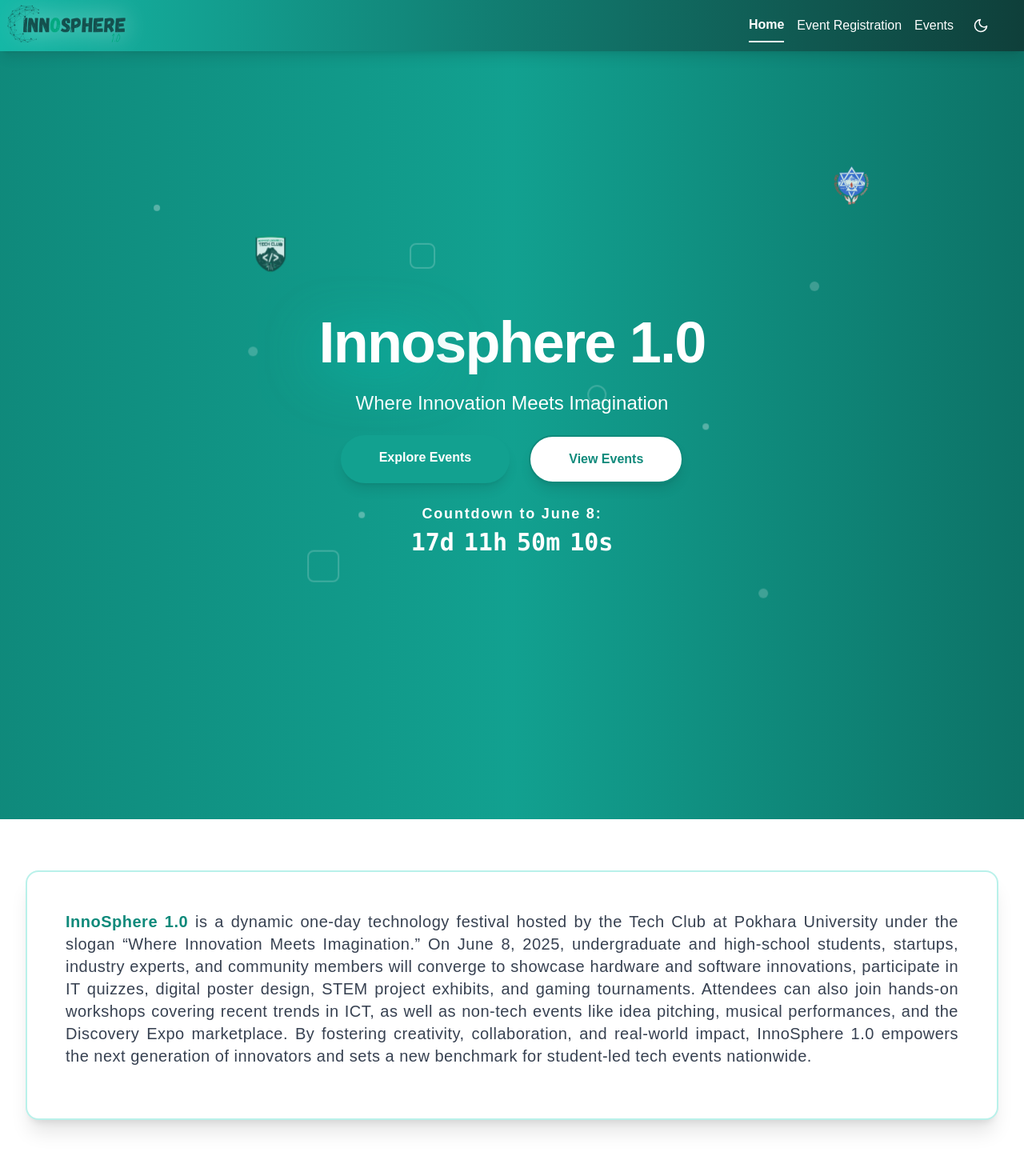
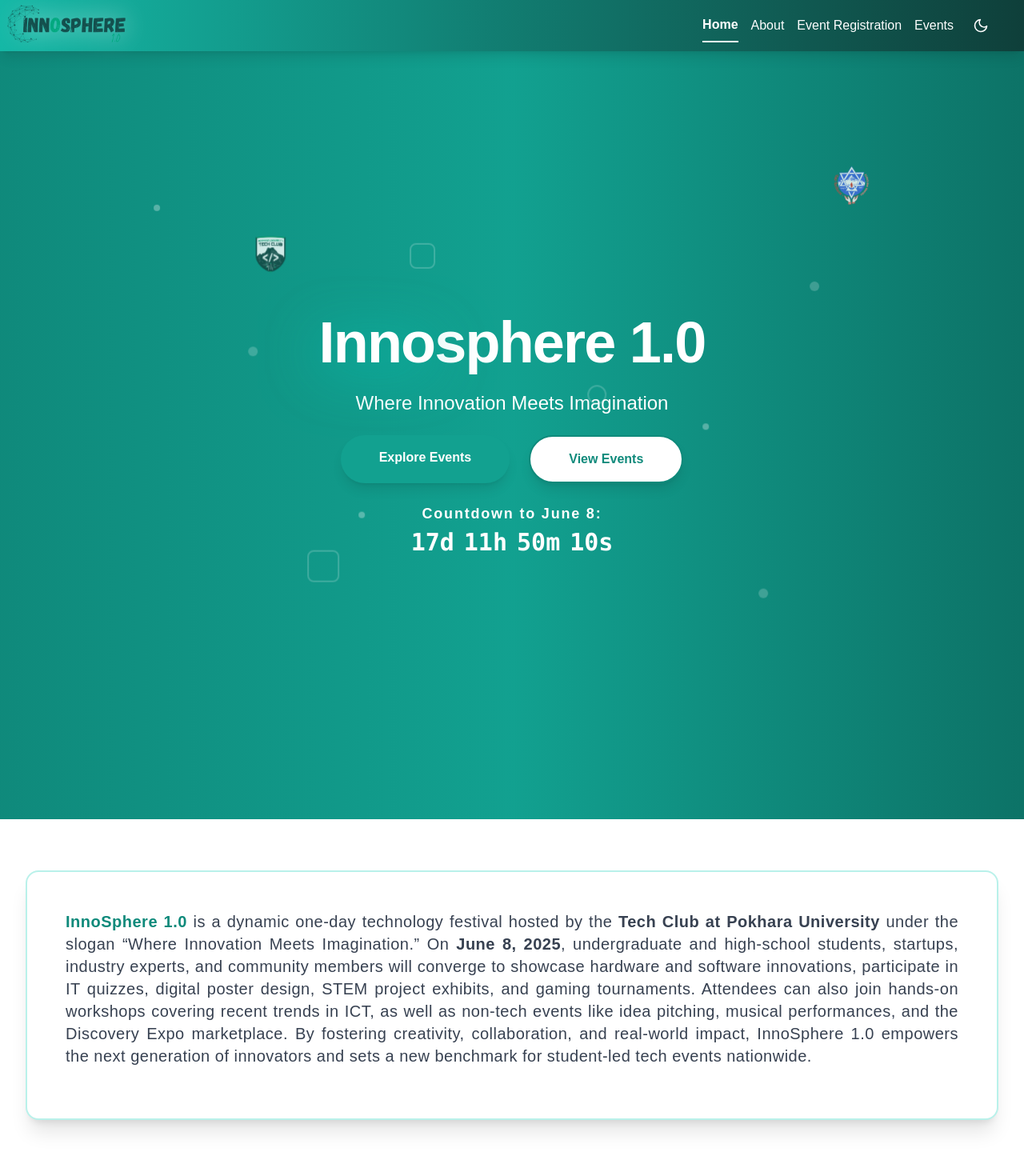
Before and after one commit to PU-Tech-Club/InnoSphere2025, a React (Vite) app: page / in a window 1280 px wide. Shown: the top 1470 px of the page at 80% size. Built offline with nearby package versions, Linux system fonts and the light colour scheme.

Commit message:
feat: add about section navigation at footer

```diff
--- a/src/App.tsx
+++ b/src/App.tsx
@@ -251,6 +251,18 @@ function AppContent() {
               }}
             >
               Home
+            </a>
+            <a
+              href="#about"
+              className={`${activeMenu === "about" ? "nav-link-active" : "nav-link"} block py-2`}
+              role="menuitem"
+              aria-current={activeMenu === "about" ? "page" : undefined}
+              onClick={() => {
+                setActiveMenu("about");
+                setIsMobileMenuOpen(false);
+              }}
+            >
+              About
             </a>
             <a
               href="#event-registration"
@@ -518,9 +530,7 @@ function AppContent() {
               className={`bg-white dark:bg-gray-800 rounded-2xl overflow-hidden shadow-xl border-2 border-lightgreen/30 dark:border-teal/30 p-8 sm:p-10 lg:p-12 space-y-4 transition-all duration-300 ease-in-out ${event1Anim}`}
             >
               <p className="text-gray-700 dark:text-gray-200 text-base sm:text-lg md:text-xl leading-relaxed tracking-wide text-justify">
-                <strong className="text-teal-dark dark:text-lightgreen font-semibold">InnoSphere 1.0</strong> is a dynamic one-day technology festival hosted by the Tech Club at
-                Pokhara University under the slogan “Where Innovation Meets Imagination.” On June 8,
-                2025, undergraduate and high-school students, startups, industry experts, and community
+                <strong className="text-teal-dark dark:text-lightgreen font-semibold">InnoSphere 1.0</strong> is a dynamic one-day technology festival hosted by the <strong> Tech Club at Pokhara University </strong> under the slogan “Where Innovation Meets Imagination.” On<strong> June 8, 2025</strong>, undergraduate and high-school students, startups, industry experts, and community
                 members will converge to showcase hardware and software innovations, participate in IT
                 quizzes, digital poster design, STEM project exhibits, and gaming tournaments. Attendees
                 can also join hands-on workshops covering recent trends in ICT, as well as non-tech events
@@ -832,6 +842,14 @@ function AppContent() {
           <div>
             <h2 className="text-xl font-bold mb-4 text-white">Quick Links</h2>
             <ul className="space-y-2">
+               <li>
+                <a
+                  href="#about"
+                  className="text-white hover:text-teal-light transition-colors"
+                >
+                  About
+                </a>
+              </li>
               <li>
                 <a
                   href="#event-registration"
```
